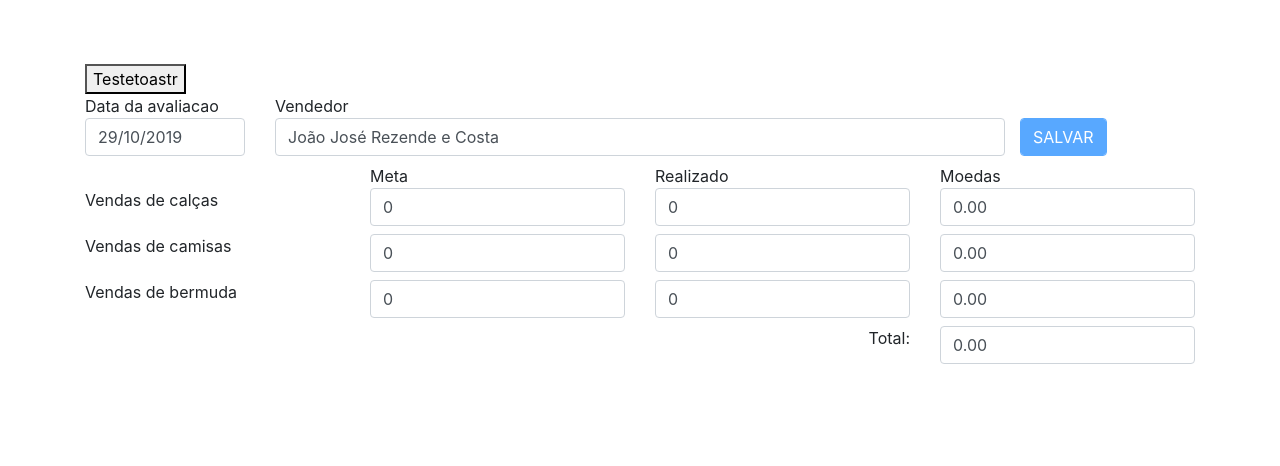
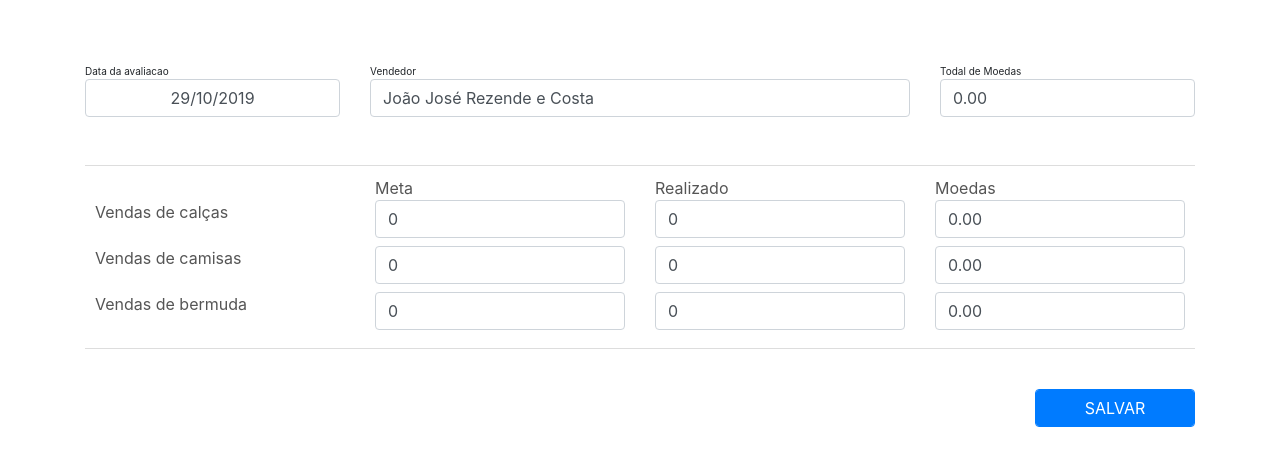
Before and after one commit to FlavioCamello/hackathonavaliacaodedesempenho, an Angular app in the folder AppAvaliacaoDesempenho/: page /avaliacao in a window 1280 px wide. Shown: the top 466 px of the page. Built offline with nearby package versions, Linux system fonts and the light colour scheme; no server answers; sample sign-in values are in the browser's storage.

Commit message:
tratamento de erros e mensagens de aviso

```diff
--- a/AppAvaliacaoDesempenho/src/app/BD.service.ts
+++ b/AppAvaliacaoDesempenho/src/app/BD.service.ts
@@ -21,7 +21,8 @@ export class BDService {
             this.httpOptions
             )
             .pipe(
-                map((resposta: any) => resposta.id)
+                map((resposta: any) => resposta.id),
+                catchError(this.handleError)
         )
     }
 
@@ -58,7 +59,7 @@ export class BDService {
   handleError(error: HttpErrorResponse) {
     if (error.error instanceof ErrorEvent) {
       // A client-side or network error occurred. Handle it accordingly.
-      console.error('An error occurred:', error.error.message);
+      console.error('Não foi possível completar a operação:', error.error.message);
     } else {
       // The backend returned an unsuccessful response code.
       // The response body may contain clues as to what went wrong,
@@ -68,6 +69,6 @@ export class BDService {
     }
     // return an observable with a user-facing error message
     return throwError(
-      'Something bad happened; please try again later.');
+      'Não foi possível completar a operação.');
   };
 }
--- a/AppAvaliacaoDesempenho/src/app/formulario-avaliacao/formulario-avaliacao.component.css
+++ b/AppAvaliacaoDesempenho/src/app/formulario-avaliacao/formulario-avaliacao.component.css
@@ -4,6 +4,26 @@
 }
 
 .grid {
+    color: #555555;
+}
+
+.grid-container{
     margin-top: 40px;
     margin-bottom: 40px;
+
+    border-top: 1px solid;
+    border-top-color: #DDDDDD;
+
+    border-bottom: 1px solid;
+    border-bottom-color: #DDDDDD;
+
+    padding: 10px;
 }
+
+.labelTitle {
+    font-size: x-small;
+}
+
+.label {
+    background: #AAAAAA !important;
+}
--- a/AppAvaliacaoDesempenho/src/app/formulario-avaliacao/formulario-avaliacao.component.html
+++ b/AppAvaliacaoDesempenho/src/app/formulario-avaliacao/formulario-avaliacao.component.html
@@ -5,27 +5,33 @@
             [formGroup]="form"
             (ngSubmit)="salvarFormulario()"
         >
-        <button type="button" (click)="showSuccess()">Testetoastr</button>
-        <div>
         <div class="row">
-                <div class="col-md-2">
-                    Data da avaliacao
-                    <label class="form-control">{{avaliacao.Data | date:"dd/MM/yyyy"}}</label>
+            <div class="col-md-3">
+                <div class="labelTitle"> Data da avaliacao </div>
+                <label class="form-control text-center" style="width: 100%;" >{{avaliacao.Data | date:"dd/MM/yyyy"}}</label>
             </div>
-                <div class="col-md-8">
-                    Vendedor
+            <div class="col-md-6">
+                <div class="labelTitle"> Vendedor </div>
                 <label class="form-control">{{avaliacao.Vendedor.Nome}}</label>
             </div>
-                <div clas="col-md-2 text-right">
-                    <br/>
-                    <button type="submit"
-                        class="form-control btn btn-primary"
-                        [disabled]="!form.valid"
+            <div class="col-md-3">
+                <div class="labelTitle"> Todal de Moedas </div>
+
+                <label
+                    type="text"
+                    class="form-control"
                 >
-                        SALVAR
-                    </button>
+                    {{
+                        (avaliacao.MetaVenda.MoedasVendaCalca +
+                            avaliacao.MetaVenda.MoedasVendaCamisa +
+                            avaliacao.MetaVenda.MoedasVendaBermuda) | number : '1.2-2'
+                    }}
+                </label>
             </div>
         </div>
+
+        <div class="grid-container">
+            <div class="grid">
                 <div class="row">
                     <div class="col-md-3"></div>
                     <div class="col-md-3">Meta</div>
@@ -136,29 +142,20 @@
                         >{{avaliacao.MetaVenda.MoedasVendaBermuda | number : '1.2-2'}}</label>
                     </div>
                 </div>
+            </div>
+        </div>
 
         <div class="row">
-                    <div class="col-md-3"></div>
-
-                    <div class="col-md-3"></div>
-
-                    <div class="col-md-3 text-right" >
-                        <label>Total:</label>
+            <div class="col-md-10"></div>
+            <div class="col-md-2">
+                <button type="submit"
+                    class="form-control btn btn-primary btn-md"
+                    [disabled]="!form.valid"
+                >
+                    SALVAR
+                </button>
             </div>
 
-                    <div class="col-md-3">
-                        <label
-                            type="text"
-                            class="form-control"
-                        >
-                            {{
-                                (avaliacao.MetaVenda.MoedasVendaCalca +
-                                 avaliacao.MetaVenda.MoedasVendaCamisa +
-                                 avaliacao.MetaVenda.MoedasVendaBermuda) | number : '1.2-2'
-                            }}
-                        </label>
-                    </div>
-                </div>
         </div>
         </form>
     </div>
--- a/AppAvaliacaoDesempenho/src/app/formulario-avaliacao/formulario-avaliacao.component.ts
+++ b/AppAvaliacaoDesempenho/src/app/formulario-avaliacao/formulario-avaliacao.component.ts
@@ -26,9 +26,9 @@ export class FormularioAvaliacaoComponent implements OnInit {
   public totalMoedas: number
 
   public form: FormGroup = new FormGroup({
-    'metaCalca': new FormControl(this.avaliacao.MetaVenda.MetaVendaCalca, [Validators.min(100)]),
-    'metaCamisa': new FormControl(this.avaliacao.MetaVenda.MetaVendaCamisa, [Validators.min(100)]),
-    'metaBermuda': new FormControl(this.avaliacao.MetaVenda.MetaVendaBermuda, [Validators.min(100)]),
+    'metaCalca': new FormControl(this.avaliacao.MetaVenda.MetaVendaCalca),
+    'metaCamisa': new FormControl(this.avaliacao.MetaVenda.MetaVendaCamisa),
+    'metaBermuda': new FormControl(this.avaliacao.MetaVenda.MetaVendaBermuda),
     'realCalca': new FormControl(this.avaliacao.MetaVenda.RealVendaCalca),
     'realCamisa': new FormControl(this.avaliacao.MetaVenda.RealVendaCamisa),
     'realBermuda': new FormControl(this.avaliacao.MetaVenda.RealVendaBermuda)
@@ -68,8 +68,11 @@ export class FormularioAvaliacaoComponent implements OnInit {
     }
   }
 
-  showSccess(){
-    this.toast.success('Hello world!', 'Toastr fun!');
+  public showSuccess(mensagem: string) {
+  }
+
+  public showError(mensagem: string){
+    this.toast.error(mensagem)
   }
 
   public salvarFormulario(): void {
@@ -79,11 +82,20 @@ export class FormularioAvaliacaoComponent implements OnInit {
         .subscribe(
           (idAvaliacao: number) => {
             this.avaliacao.ID = idAvaliacao
+            this.toast.success("Avaliação salva com sucesso")
+          },
+          (err: any) => {
+            this.toast.error(err)
           }
         )
+
     } else {
       this.BD.editarAvaliacao(this.avaliacao)
-        .subscribe()
+        .subscribe(() => this.toast.success("Avaliação salva com sucesso"),
+          (err: any) => {
+            this.toast.error(err)
+          }
+        )
     }
   }
 
```
Also changed, not shown: AppAvaliacaoDesempenho/banco-de-dados.json (+60 -0 lines). Lines whose indentation alone changed are shown as unchanged.
